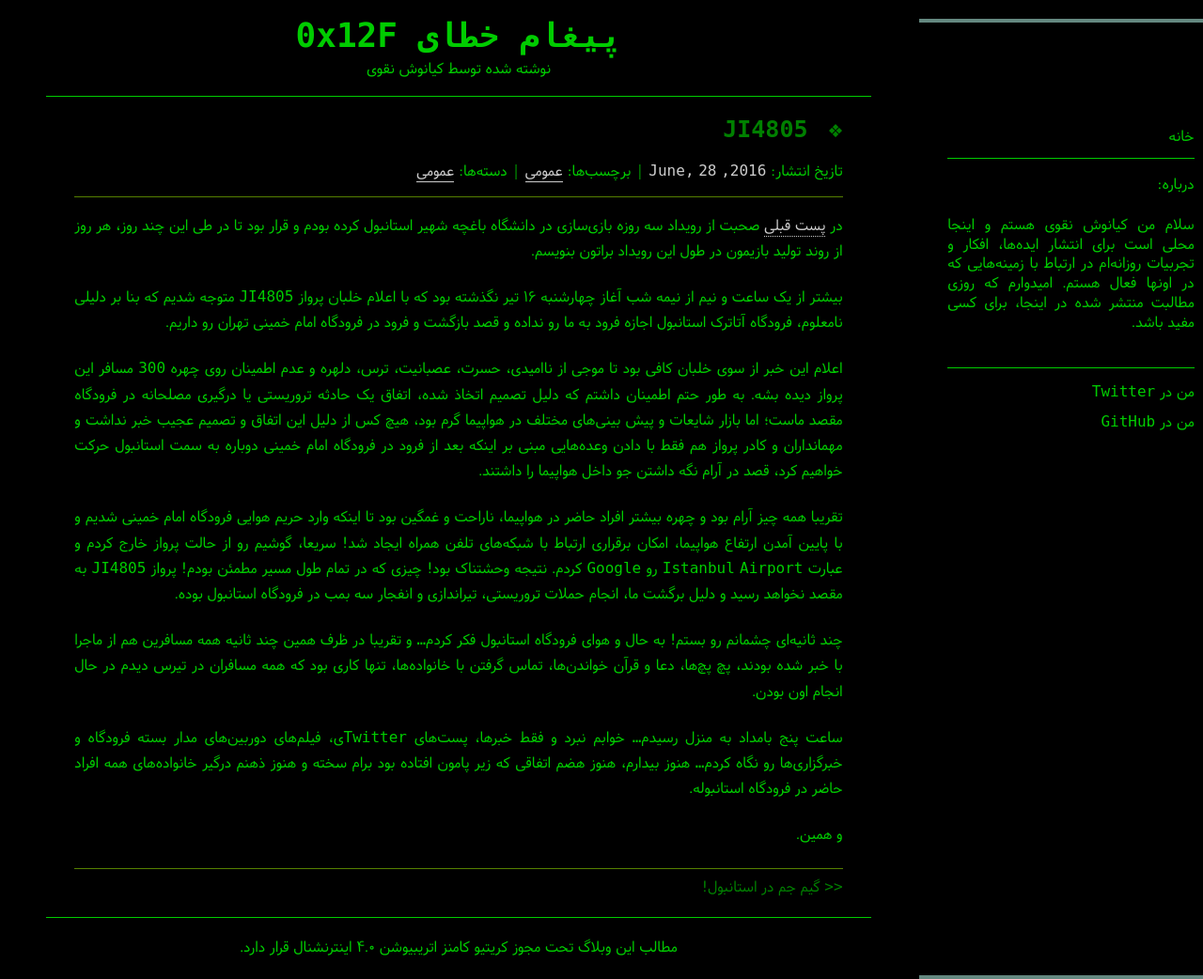
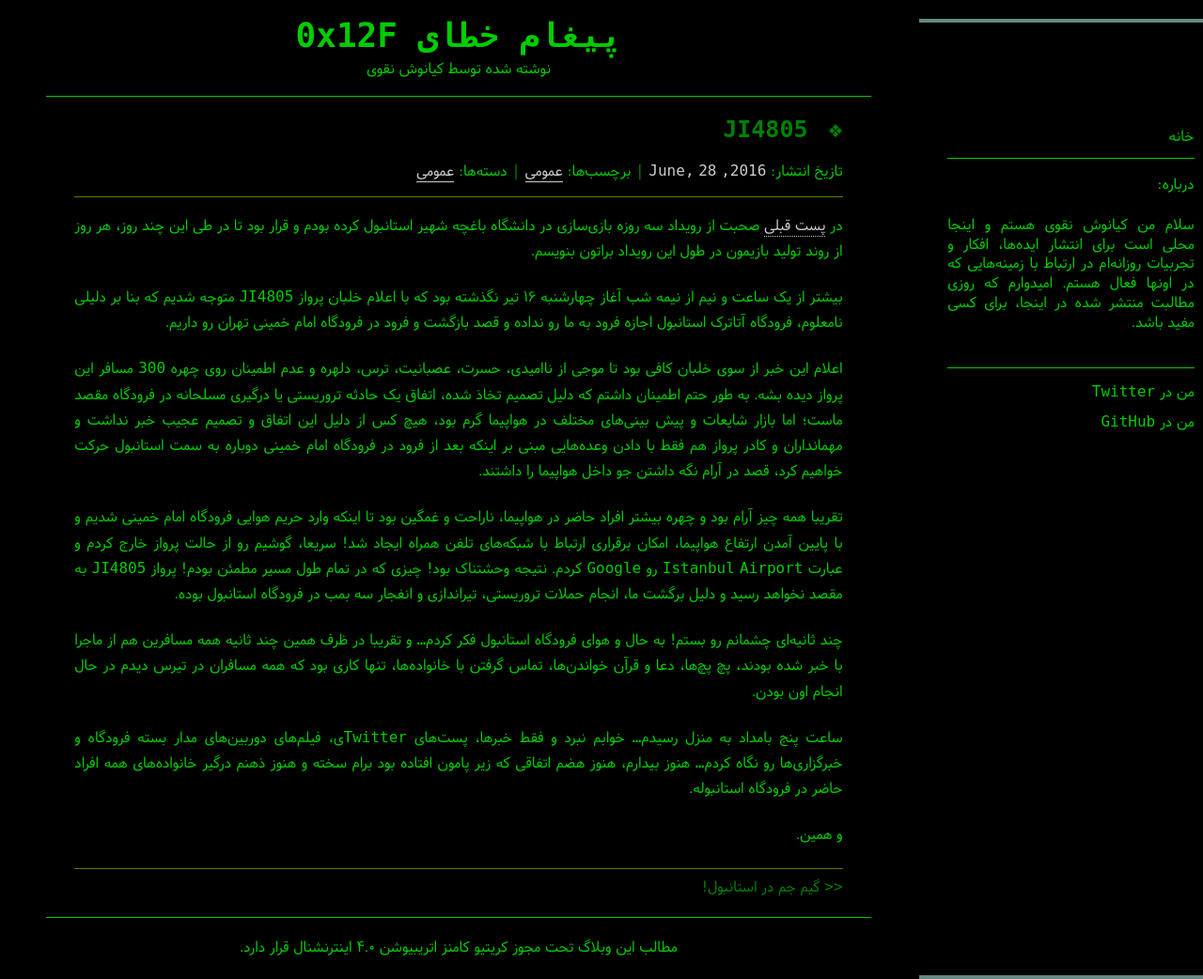
Before and after one commit to rashid2003/theskn, a Jekyll site: the page built from _posts/2016-06-28-JI4805.md, in a window 1280 px wide. Shown: the whole page at 94% size. Built offline with Jekyll 4.4.1, drawn with Linux system fonts in a browser that asks for light colours; nearby versions of some CDN libraries; comment, search, counter and statistics services are not loaded.

Commit message:
fix misspelling

```diff
--- a/_posts/2016-06-28-JI4805.md
+++ b/_posts/2016-06-28-JI4805.md
@@ -17,7 +17,7 @@
 
 بیشتر از یک ساعت و نیم از نیمه شب آغاز چهارشنبه ۱۶ تیر نگذشته بود که با اعلام خلبان پرواز JI4805 متوجه شدیم که بنا بر دلیلی نامعلوم، فرودگاه آتاترک استانبول اجازه فرود به ما رو نداده و قصد بازگشت و فرود در فرودگاه امام خمینی تهران رو داریم.
 
-اعلام این خبر از سوی خلبان کافی بود تا موجی از ناامیدی، حسرت، عصبانیت، ترس، دلهره و عدم اطمینان روی چهره 300 مسافر این پرواز دیده بشه. به طور حتم اطمینان داشتم که دلیل تصمیم اتخاذ شده، اتفاق یک حادثه تروریستی یا درگیری مصلحانه در فرودگاه مقصد ماست؛ اما بازار شایعات و پیش بینی‌های مختلف در هواپیما گرم بود، هیچ کس از دلیل این اتفاق و تصمیم عجیب خبر نداشت و مهمانداران و کادر پرواز هم فقط با دادن وعده‌هایی مبنی بر اینکه بعد از فرود در فرودگاه امام خمینی دوباره به سمت استانبول حرکت خواهیم کرد، قصد در آرام نگه داشتن جو داخل هواپیما را داشتند.
+اعلام این خبر از سوی خلبان کافی بود تا موجی از ناامیدی، حسرت، عصبانیت، ترس، دلهره و عدم اطمینان روی چهره 300 مسافر این پرواز دیده بشه. به طور حتم اطمینان داشتم که دلیل تصمیم تخاذ شده، اتفاق یک حادثه تروریستی یا درگیری مسلحانه در فرودگاه مقصد ماست؛ اما بازار شایعات و پیش بینی‌های مختلف در هواپیما گرم بود، هیچ کس از دلیل این اتفاق و تصمیم عجیب خبر نداشت و مهمانداران و کادر پرواز هم فقط با دادن وعده‌هایی مبنی بر اینکه بعد از فرود در فرودگاه امام خمینی دوباره به سمت استانبول حرکت خواهیم کرد، قصد در آرام نگه داشتن جو داخل هواپیما را داشتند.
 
 تقریبا همه چیز آرام بود و چهره بیشتر افراد حاضر در هواپیما، ناراحت و غمگین بود تا اینکه وارد حریم هوایی فرودگاه امام خمینی شدیم و با پایین آمدن ارتفاع هواپیما، امکان برقراری ارتباط با شبکه‌های تلفن همراه ایجاد شد! سریعا، گوشیم رو از حالت پرواز خارج کردم و عبارت Istanbul Airport رو Google کردم. نتیجه وحشتناک بود! چیزی که در تمام طول مسیر مطمئن بودم! پرواز JI4805 به مقصد نخواهد رسید و دلیل برگشت ما، انجام حملات تروریستی، تیراندازی و انفجار سه بمب در فرودگاه استانبول بوده.
 
```
